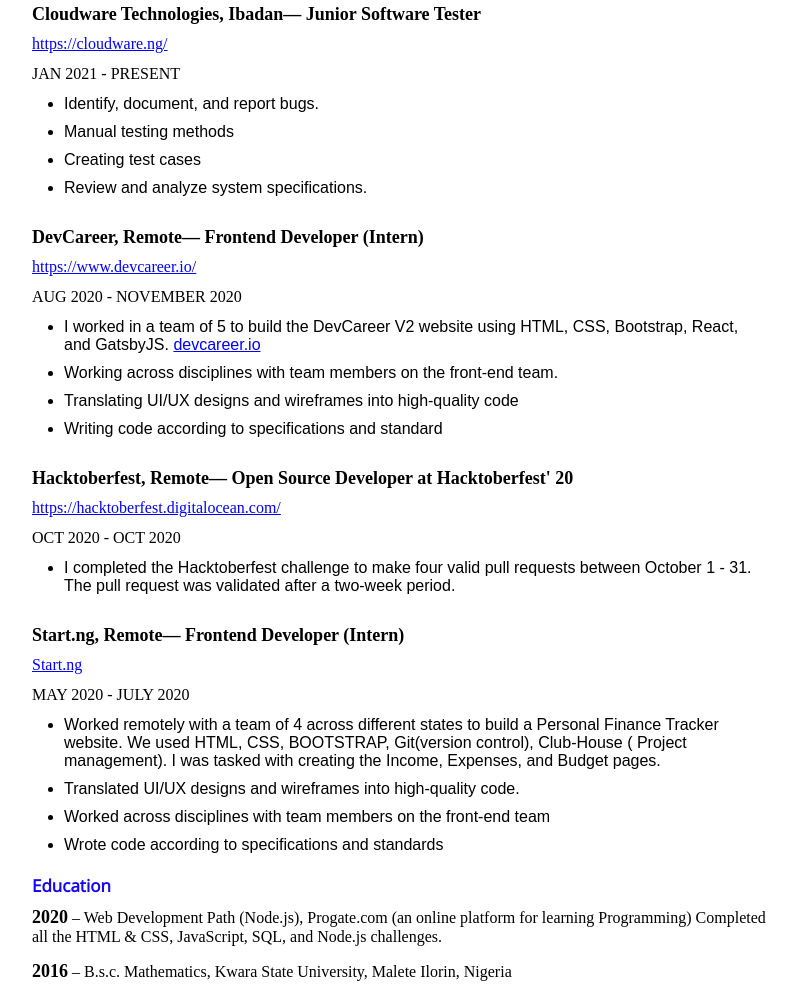
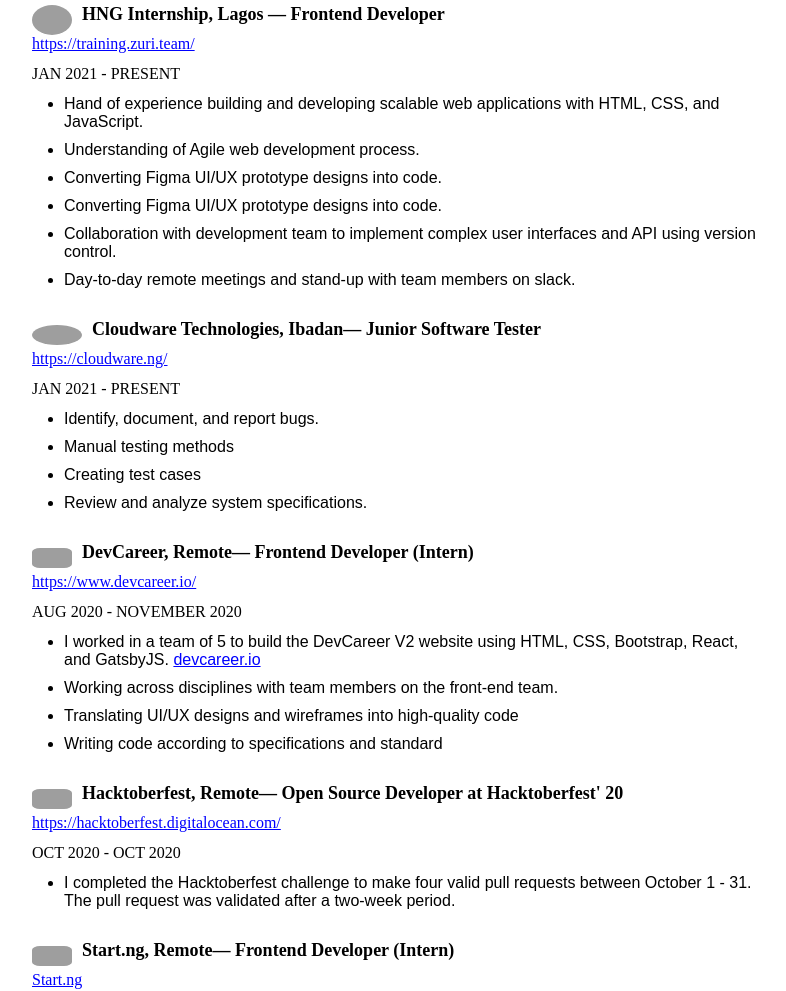
Before and after one commit to femakin/Zuri-Portfolio-Task, a plain HTML site: page index.html in a window 1280 px wide. Shown: the part 378-1369 px from the top of the page, without its empty margins (240-1026 px from the left). Drawn offline with nearby package versions, Linux system fonts and the light colour scheme; grey boxes are pictures that could not be loaded.

Commit message:
Modified pages and add Name.js file

```diff
--- /dev/null
+++ b/Name.js
@@ -0,0 +1 @@
+console.log('My name is Femi Akinyemi')
--- a/index.html
+++ b/index.html
@@ -7,9 +7,7 @@
     <meta name="viewport" content="width=device-width, initial-scale=1.0">
     <link rel="stylesheet" href="styles.css">
     <link rel="preconnect" href="https://fonts.gstatic.com">
-    <link
-        href="https://fonts.googleapis.com/css2?family=Merriweather:ital,wght@0,300;0,400;1,300;1,400&family=Open+Sans:ital,wght@0,300;0,400;1,300;1,400&family=Roboto:wght@300&display=swap"
-        rel="stylesheet">
+    <link href="https://fonts.googleapis.com/css2?family=Merriweather:ital,wght@0,300;0,400;1,300;1,400&family=Open+Sans:ital,wght@0,300;0,400;1,300;1,400&family=Roboto:wght@300&display=swap" rel="stylesheet">
     <title>CV PROJECT</title>
 </head>
 
@@ -35,18 +33,54 @@
                 Professional-Summary
             </h2>
             <p class="summary-content">
-                I am a Junior Software Tester with strong attention to detail. Since I started testing, I have learned
-                how important it is to be meticulous and be a team player. I like new challenges, which made me want to
-                learn more about this domain and improve my skills every day.
+                I am a Junior Software Tester with strong attention to detail. Since I started testing, I have learned how important it is to be meticulous and be a team player. I like new challenges, which made me want to learn more about this domain and improve my
+                skills every day.
 
             </p>
         </section>
 
         <section class="experience">
             <h2 class="experience-title">Experience </h2>
+
+
+            <div class="experience-body">
+                <div style="display: flex; flex-direction: row; justify-items: center; align-items: center;">
+                    <img style="margin-right: 10px; border-radius: 50%; width: 40px;" src="https://i.ibb.co/cYC3W3g/hnglogo.png" alt="Avatar">
+                    <h1 class="experience-role"> HNG Internship, Lagos — Frontend Developer
+                    </h1>
+                </div>
+                <a href="https://training.zuri.team/" target="__blank" class="role-url">https://training.zuri.team/</a>
+                <p class="role-date">JAN 2021 - PRESENT
+                </p>
+                <ul class="role-body">
+                    <li class="role-list">Hand of experience building and developing scalable web applications with HTML, CSS, and JavaScript.
+                    </li>
+                    <li class="role-list">Understanding of Agile web development process.
+                    </li>
+                    <li class="role-list">Converting Figma UI/UX prototype designs into code.
+                    </li>
+                    <li class="role-list">Converting Figma UI/UX prototype designs into code.</li>
+                    <li class="role-list">Collaboration with development team to implement complex user interfaces and API using version control.
+                    </li>
+                    <li class="role-list">Day-to-day remote meetings and stand-up with team members on slack.</li>
+                </ul>
+            </div>
+
+
+
+
+
+
             <div class="experience-body">
 
-                <h1 class="experience-role">Cloudware Technologies, Ibadan— Junior Software Tester </h1>
+
+                <div style="display: flex; flex-direction: row; justify-items: center; align-items: center;">
+                    <img style=" margin-right: 10px; border-radius: 50%; height: 20px; width: 50px;" src="https://www.finelib.com/images/listings/tn/37637_company_logo.JPG" alt="Avatar">
+                    <h1 class="experience-role"> Cloudware Technologies, Ibadan— Junior Software Tester
+                    </h1>
+                </div>
+
+                <!-- <h1 class="experience-role">Cloudware Technologies, Ibadan— Junior Software Tester </h1> -->
                 <a href="https://cloudware.ng/" target="__blank" class="role-url">https://cloudware.ng/</a>
                 <p class="role-date">JAN 2021 - PRESENT
                 </p>
@@ -65,14 +99,19 @@
 
             <div class="experience-body">
 
-                <h1 class="experience-role">DevCareer, Remote— Frontend Developer (Intern)
+                <div style="display: flex; flex-direction: row;  justify-items: center; align-items: center;">
+                    <img style="border-radius: 20%; height: 20px; width: 40px; margin-right: 10px; " src="https://res.cloudinary.com/dctmgu7mb/image/upload/v1601332391/devLogo_ocngza.png" alt="Avatar">
+                    <h1 class="experience-role"> DevCareer, Remote— Frontend Developer (Intern)
                     </h1>
+                </div>
+
+                <!-- <h1 class="experience-role">DevCareer, Remote— Frontend Developer (Intern)
+                </h1> -->
                 <a href="https://www.devcareer.io/" target="__blank" class="role-url">https://www.devcareer.io/</a>
                 <p class="role-date">AUG 2020 - NOVEMBER 2020
                 </p>
                 <ul class="role-body">
-                    <li class="role-list">I worked in a team of 5 to build the DevCareer V2 website using HTML, CSS,
-                        Bootstrap, React, and GatsbyJS.
+                    <li class="role-list">I worked in a team of 5 to build the DevCareer V2 website using HTML, CSS, Bootstrap, React, and GatsbyJS.
                         <a href="#">devcareer.io</a>
                     </li>
                     <li class="role-list">Working across disciplines with team members on the front-end team.
@@ -85,31 +124,44 @@
             </div>
 
 
+
+
             <div class="experience-body">
-                <h1 class="experience-role">Hacktoberfest, Remote— Open Source Developer at Hacktoberfest' 20
+
+                <div style="display: flex; flex-direction: row;  justify-items: center; align-items: center;">
+                    <img style="border-radius: 20%; height: 20px; width: 40px; margin-right: 10px; " src=" https://www.pencil2d.org/images/hacktoberfest-full-logo.svg" alt="Avatar">
+                    <h1 class="experience-role"> Hacktoberfest, Remote— Open Source Developer at Hacktoberfest' 20
                     </h1>
+                </div>
+                <!-- <h1 class="experience-role">Hacktoberfest, Remote— Open Source Developer at Hacktoberfest' 20
+                </h1> -->
                 <a href="https://hacktoberfest.digitalocean.com/" target="__blank" class="role-url">https://hacktoberfest.digitalocean.com/</a>
                 <p class="role-date">OCT 2020 - OCT 2020
                 </p>
                 <ul class="role-body">
-                    <li class="role-list">I completed the Hacktoberfest challenge to make four valid pull requests
-                        between October
-                        1 - 31. The pull request was validated after a two-week period.
+                    <li class="role-list">I completed the Hacktoberfest challenge to make four valid pull requests between October 1 - 31. The pull request was validated after a two-week period.
                     </li>
                 </ul>
             </div>
 
 
             <div class="experience-body">
-                <h1 class="experience-role">Start.ng, Remote— Frontend Developer (Intern)
+
+
+                <div style="display: flex; flex-direction: row;  justify-items: center; align-items: center;">
+                    <img style="border-radius: 20%; height: 20px; width: 40px; margin-right: 10px; " src="  https://pbs.twimg.com/profile_images/1160597152499994625/-7OMhlB9_400x400.jpg" alt="Avatar">
+                    <h1 class="experience-role"> Start.ng, Remote— Frontend Developer (Intern)
                     </h1>
+                </div>
+
+                <!-- <h1 class="experience-role">Start.ng, Remote— Frontend Developer (Intern)
+                </h1> -->
                 <a href="https://start.ng/" target="__blank" class="role-url">Start.ng</a>
                 <p class="role-date">MAY 2020 - JULY 2020
                 </p>
                 <ul class="role-body">
-                    <li class="role-list">Worked remotely with a team of 4 across different states to build a Personal
-                        Finance Tracker website. We used HTML, CSS, BOOTSTRAP, Git(version control), Club-House (
-                        Project management). I was tasked with creating the Income, Expenses, and Budget pages.
+                    <li class="role-list">Worked remotely with a team of 4 across different states to build a Personal Finance Tracker website. We used HTML, CSS, BOOTSTRAP, Git(version control), Club-House ( Project management). I was tasked with creating the Income, Expenses,
+                        and Budget pages.
                     </li>
                     <li class="role-list">Translated UI/UX designs and wireframes into high-quality code.
                     </li>
@@ -139,6 +191,8 @@
 
         <section class="skills">
             <h2 class="skills-title">Skills</h2>
+            <div class="skills-content" style="display: flex; flex-direction: row; justify-content: space-between; ">
+                <div>
                     <ul class="role-body">
                         <li class="role-list">React (Intermediate)
                         </li>
@@ -152,6 +206,41 @@
 
                         </li>
                     </ul>
+                </div>
+
+                <!-- <div>
+                    <ul class="role-body">
+                        <li class="role-list">React (Intermediate)
+                        </li>
+                        <li class="role-list">JavaScript (Intermediate)
+                        </li>
+                        <li class="role-list">CSS3 (Intermediate)
+                        </li>
+                        <li class="role-list">HTML5 (Intermediate)
+                        </li>
+                        <li class="role-list">Bootstrap(Intermediate)
+
+                        </li>
+                    </ul>
+                </div>
+
+
+                <div>
+                    <ul class="role-body">
+                        <li class="role-list">React (Intermediate)
+                        </li>
+                        <li class="role-list">JavaScript (Intermediate)
+                        </li>
+                        <li class="role-list">CSS3 (Intermediate)
+                        </li>
+                        <li class="role-list">HTML5 (Intermediate)
+                        </li>
+                        <li class="role-list">Bootstrap(Intermediate)
+
+                        </li>
+                    </ul>
+                </div> -->
+            </div>
         </section>
         <section class="projects">
             <h2 class="projects-title">Projects </h2>
@@ -166,7 +255,8 @@
             <div class="projects-content">
                 <bold class="year">Indeplot:</bold> <label class="education-institute">An open-source project for making
                     a React-based plotter application for signal analysis. I was assigned to build the Navbar and Footer
-                    Components using Reactjs <a href="https://indeplot.netlify.app/" target="__blank">https://indeplot.netlify.app/
+                    Components using Reactjs <a href="https://indeplot.netlify.app/"
+                        target="__blank">https://indeplot.netlify.app/
                     </a></label>
             </div>
 
@@ -177,19 +267,20 @@
                     </a></label>
             </div>
 
-            <div class="projects-content">
+            <!-- <div class="projects-content">
                 <bold class="year">Voting System:</bold> <label class="education-institute">A Voting System to Vote for
                     a favorite housemate in BigBrother Nigeria events. It was built with HTML, CSS, and Vanilla
-                    JavaScript.<a
-                        href="https://femakin.github.io/Voting-System/" target="__blank">https://femakin.github.io/Voting-System/
+                    JavaScript.<a href="https://femakin.github.io/Voting-System/"
+                        target="__blank">https://femakin.github.io/Voting-System/
                     </a></label>
-            </div>
+            </div> -->
 
-            <div class="projects-content">
+            <!-- <div class="projects-content">
                 <bold class="year">Quiz-Game:</bold> <label class="education-institute">A Responsive Quiz Game to test
-                    Knowledge. Built using JavaScript   <a href="https://qiz-game.netlify.app" target="__blank">https://qiz-game.netlify.app
+                    Knowledge. Built using JavaScript <a href="https://qiz-game.netlify.app"
+                        target="__blank">https://qiz-game.netlify.app
                     </a></label>
-            </div>
+            </div> -->
         </section>
 
     </main>
```
Also changed, not shown: styles.css (+39 -30 lines). Lines whose indentation alone changed are shown as unchanged.
